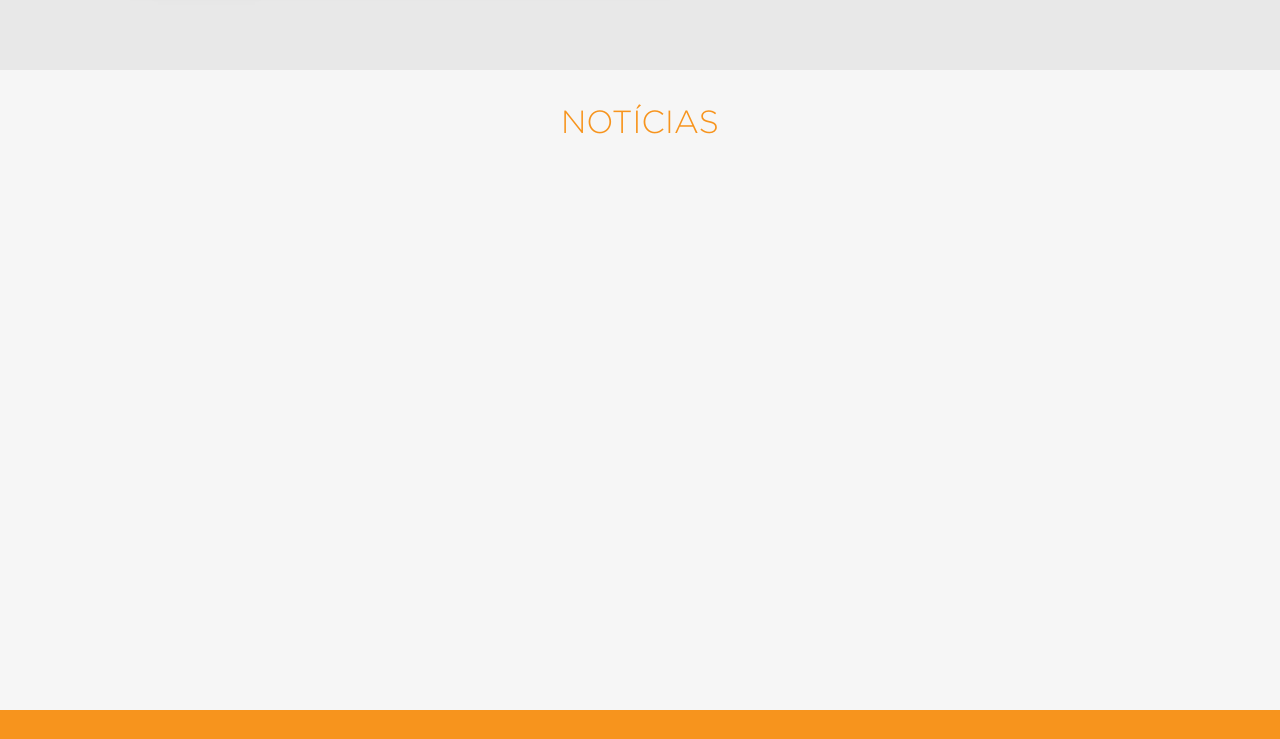
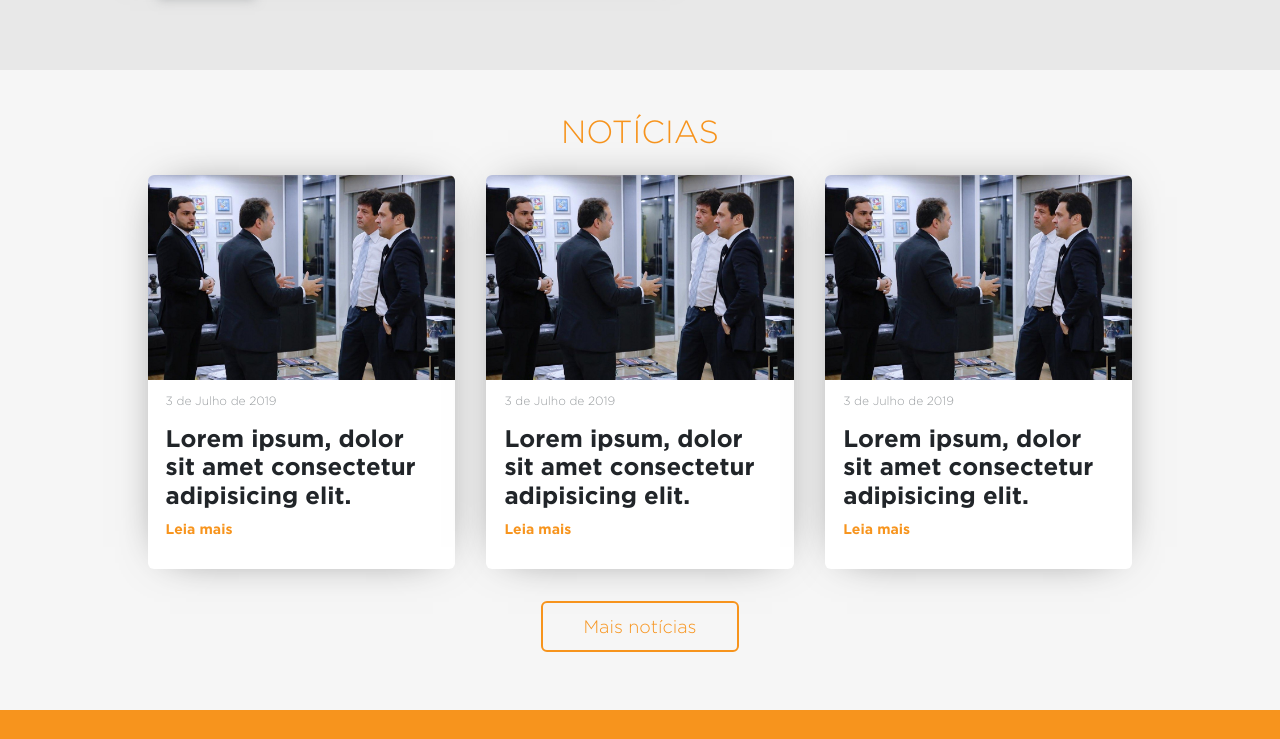
Before and after one commit to felipemrvieira/governo-de-alagoas-2019, a website: page app/index.html in a window 1280 px wide. Shown: the part 1354-2093 px from the top of the page. Drawn offline with nearby package versions, Linux system fonts and the light colour scheme; files that its build step writes are made by us from their sources.

Commit message:
Ajusta layout do componente de noticias

```diff
--- a/app/index.html
+++ b/app/index.html
@@ -172,6 +172,39 @@
 
       <section class=" padding-lateral padding-vertical" id="noticias">
         <h2 class="titulo-componente">Notícias</h2>
+        <div class="noticias-container">
+
+            <div class="noticia">
+                <img class="noticia-image" src="images/noticia1.jpg" alt="noticia1">
+                <div class="noticia-info">
+                  <p class="noticia-chapeu">3 de Julho de 2019</p>
+                  <h4 class="noticia-titulo">Lorem ipsum, dolor sit amet consectetur adipisicing elit.</h4>
+                  <p class="noticia-bigode">Leia mais</p>
+                </div>
+              </div>
+
+          <div class="noticia">
+            <img class="noticia-image" src="images/noticia1.jpg" alt="noticia1">
+            <div class="noticia-info">
+              <p class="noticia-chapeu">3 de Julho de 2019</p>
+              <h4 class="noticia-titulo">Lorem ipsum, dolor sit amet consectetur adipisicing elit.</h4>
+              <p class="noticia-bigode">Leia mais</p>
+            </div>
+          </div>
+
+          <div class="noticia">
+              <img class="noticia-image" src="images/noticia1.jpg" alt="noticia1">
+              <div class="noticia-info">
+                <p class="noticia-chapeu">3 de Julho de 2019</p>
+                <h4 class="noticia-titulo">Lorem ipsum, dolor sit amet consectetur adipisicing elit.</h4>
+                <p class="noticia-bigode">Leia mais</p>
+              </div>
+            </div>
+
+        </div>
+        <div class="botao-container">
+          <a class="botao" href="#">Mais notícias</a>
+        </div>
       </section>
 
       <section id="videos" class=" padding-lateral padding-vertical">
--- a/app/styles/_noticias.scss
+++ b/app/styles/_noticias.scss
@@ -3,8 +3,84 @@
     #noticias{
         background-color: #f6f6f6;
         height: 80vh;
+        display: flex;
+        flex-direction: column;
         .titulo-componente{
             @include titulo(32px, $laranja);
+        }
+        .noticias-container{
+            display: flex;
+            justify-content: space-evenly;
+            .noticia{
+                margin: 0 12px;
+                width: 30%;
+                border-radius: 6px;
+                transition: 0.6s;
+                -webkit-box-shadow: 0px 0px 45px -22px rgba(0,0,0,0.75);
+                -moz-box-shadow: 0px 0px 45px -22px rgba(0,0,0,0.75);
+                box-shadow: 0px 0px 45px -22px rgba(0,0,0,0.75);
+                background-color: white;
+                &:hover{
+                    -webkit-box-shadow: 0px 0px 11px -6px rgba(0,0,0,0.99);
+                    -moz-box-shadow: 0px 0px 11px -6px rgba(0,0,0,0.99);
+                    box-shadow: 0px 0px 11px -6px rgba(0,0,0,0.99);
+                }
+
+                .noticia-image{
+                    width: 100%;
+                    overflow: hidden;
+                    border-top-left-radius: 6px;
+                    border-top-right-radius: 6px;
+
+                }
+                .noticia-info{
+                    padding: 12px 18px;
+                    // color: $laranja;
+
+                    .noticia-chapeu{
+                        font-size: 12px;
+                        color: $dark-grey;
+                        font-family: "gotham-light";
+
+                    }
+                    .noticia-titulo{
+                        font-family: "gotham-bold";
+                    }
+                    .noticia-bigode{
+                        font-size: 14px;
+                        color: $laranja;
+                        font-family: "gotham-bold";
+
+                    }
+                }
+            }
+        }
+        .botao-container{
+            text-align: center;
+            display: flex;
+            justify-content: center;
+            margin-top: 32px;
+            .botao{
+                cursor: pointer;
+
+                background: transparent;
+                color: $laranja;
+                font-size: 18px;
+                border-color: $laranja;
+                border-style: solid;
+                border-width: 2px;
+                border-radius: 6px;
+                padding: 10px 40px;
+                font-family: "gotham-light";
+                transition: all 0.2s linear;
+                text-decoration: none;
+                &:hover {
+                    color: white;
+                    background: $laranja;
+                    transition: all 0.2s linear;
+                }
+
+            }
         }
 
     }
--- a/app/styles/_variables.scss
+++ b/app/styles/_variables.scss
@@ -35,5 +35,6 @@ $fa-font-path:"../../node_modules/font-awesome/fonts";
   font-size: $size;
   text-transform: uppercase;
   color: $cor;
+  margin-bottom: 24px;
 
 }
--- a/app/styles/main.scss
+++ b/app/styles/main.scss
@@ -51,8 +51,8 @@ a{
 
 .padding-vertical{
   @media only screen and (min-width: 1000px) {
-    padding-top: 32px;
-    padding-bottom: 32px;
+    padding-top: 42px;
+    padding-bottom: 42px;
   }
 
 
```
Also changed, not shown: app/images/noticia1.jpg (added).
